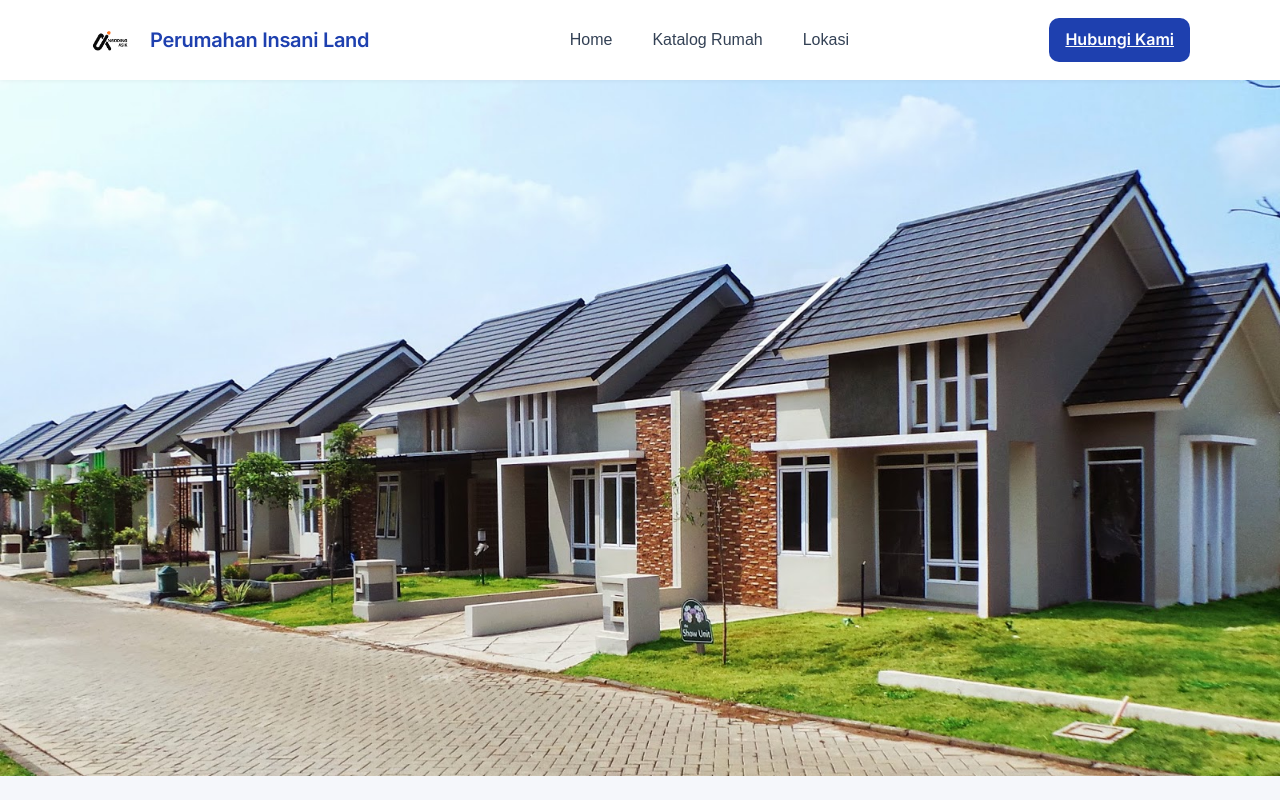
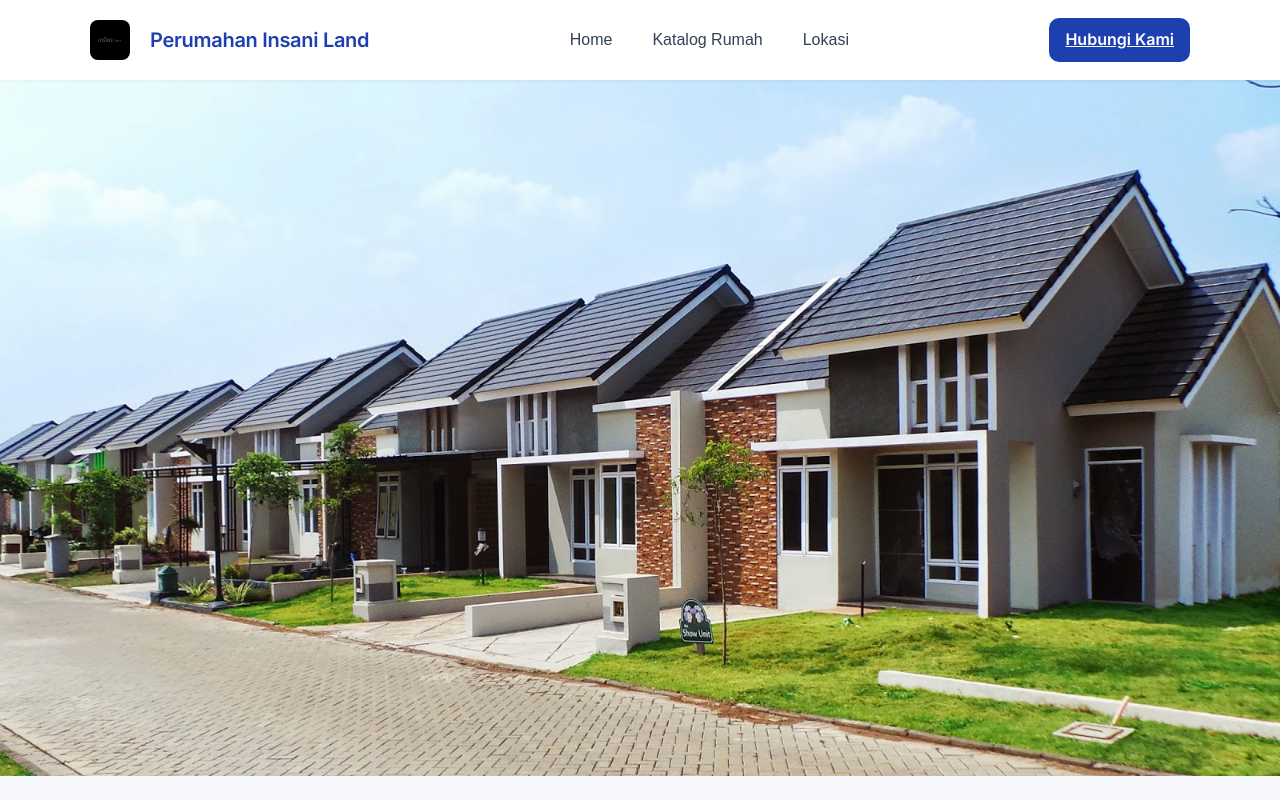
Before and after one commit to Juneaja/insaniland, a plain HTML site: page index.html in a window 1280 px wide. Shown: the top 800 px of the page. Drawn offline with nearby package versions, Linux system fonts and the light colour scheme.

Commit message:
Update index.html

```diff
--- a/index.html
+++ b/index.html
@@ -25,7 +25,7 @@
 <header class="site-header fixed">
   <div class="container header-inner">
     <div class="brand" onclick="scrollToId('home')">
-       <img src="assets/logo.png" alt="Logo Insani Land" class="brand-logo" />
+       <img src="assets/Logo.png" alt="Logo Insani Land" class="brand-logo" />
       <span class="brand-name">Perumahan Insani Land</span>
     </div>
 
@@ -257,7 +257,7 @@ Saatnya punya rumah sendiri!.</p> <p>hubungi Kami via Whatsapp.</p> 089644300777
   <div class="container footer-grid">
     <div>
       <div class="brand brand-footer">
-        <img src="assets/logo.png" alt="Logo Ababil" class="brand-logo" />
+        <img src="assets/Logo.png" alt="Logo Ababil" class="brand-logo" />
         <span>Perumahan Insani Land</span>
       </div>
       <p class="muted">Perumahan subsidi termurah di Indonesia.</p>
```
